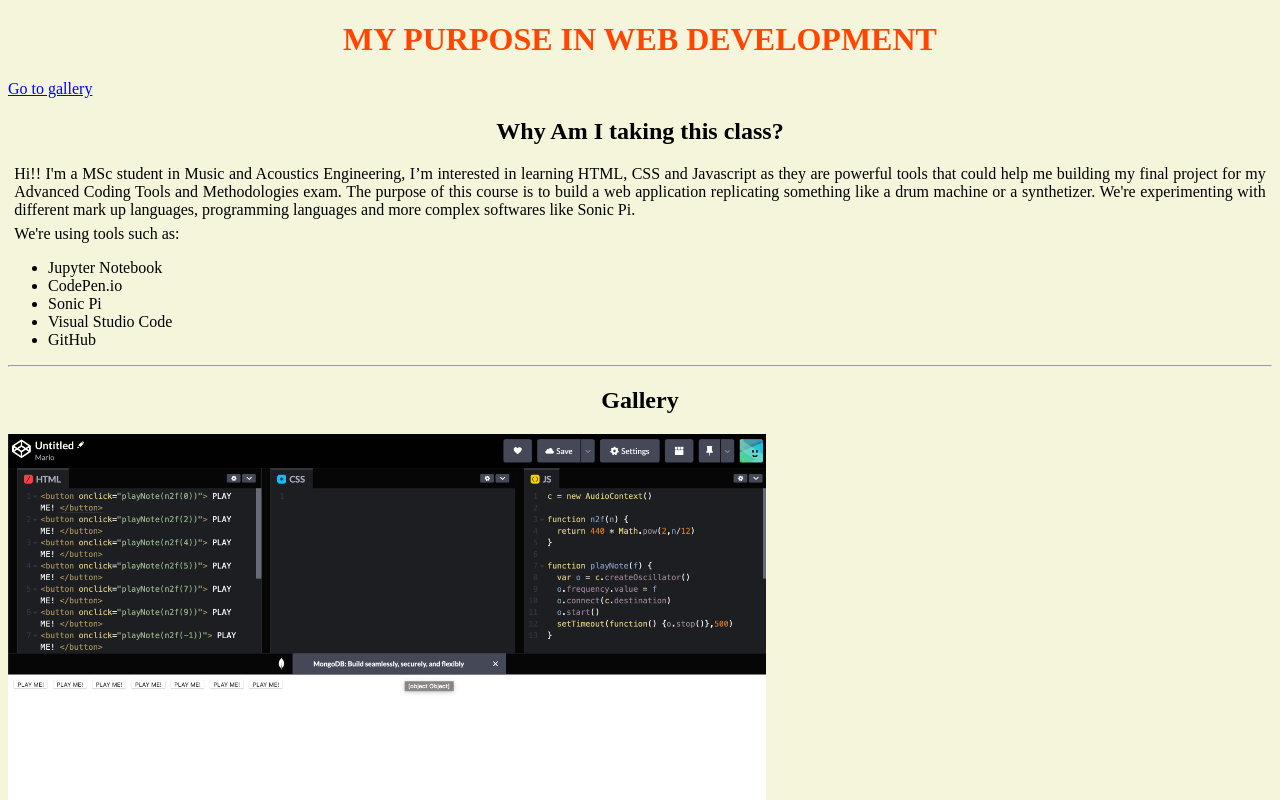
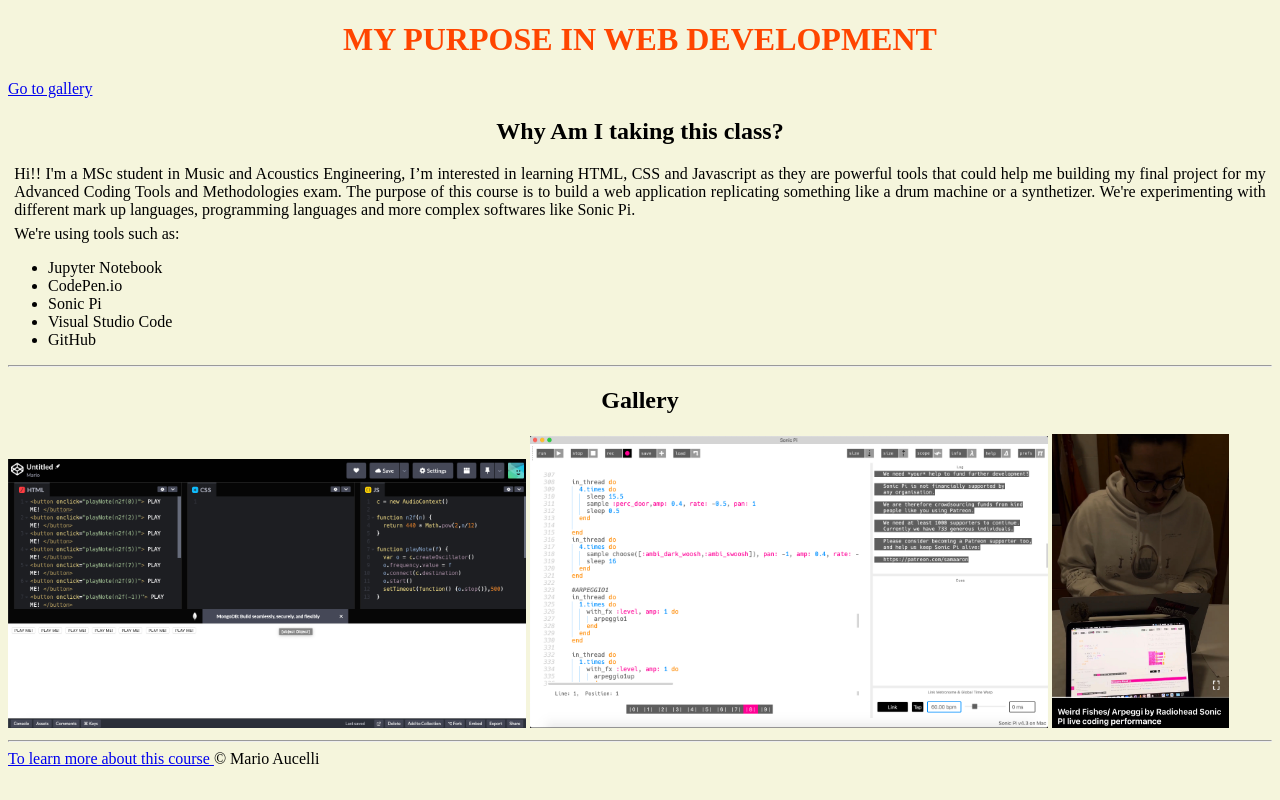
Before and after one commit to riotunes/webdevelopment, a plain HTML site: page myPage/mypurpose.html in a window 1280 px wide. Shown: the top 800 px of the page. Drawn offline with Linux system fonts and the light colour scheme.

Commit message:
img fixes

```diff
--- a/myPage/mypurpose.html
+++ b/myPage/mypurpose.html
@@ -36,9 +36,9 @@
 
       <h2 id="gallery">Gallery</h2>
 
-      <img src="CodePen.png" alt="We're learning CSS and JavaScript using CodePen!!" width="60%">
-      <img src="SonicPi.png" alt="We're making music live with Soni Pi!!" width="60%">
-      <img src="LiveCoding.jpeg" alt="The joys of live coding on Sonic Pi" width="20%">
+      <img src="CodePen.png" alt="We're learning CSS and JavaScript using CodePen!!" >
+      <img src="SonicPi.png" alt="We're making music live with Soni Pi!!" >
+      <img id="me" src="LiveCoding.jpeg" alt="The joys of live coding on Sonic Pi" >
     </section>
 
   </main>
--- a/myPage/style.css
+++ b/myPage/style.css
@@ -20,3 +20,12 @@ p {
   text-align: justify;
   margin: 0.5%;
 }
+
+img {
+  width: 41%;
+  display: inline-block;
+}
+
+#me {
+  width: 14%
+}
```
